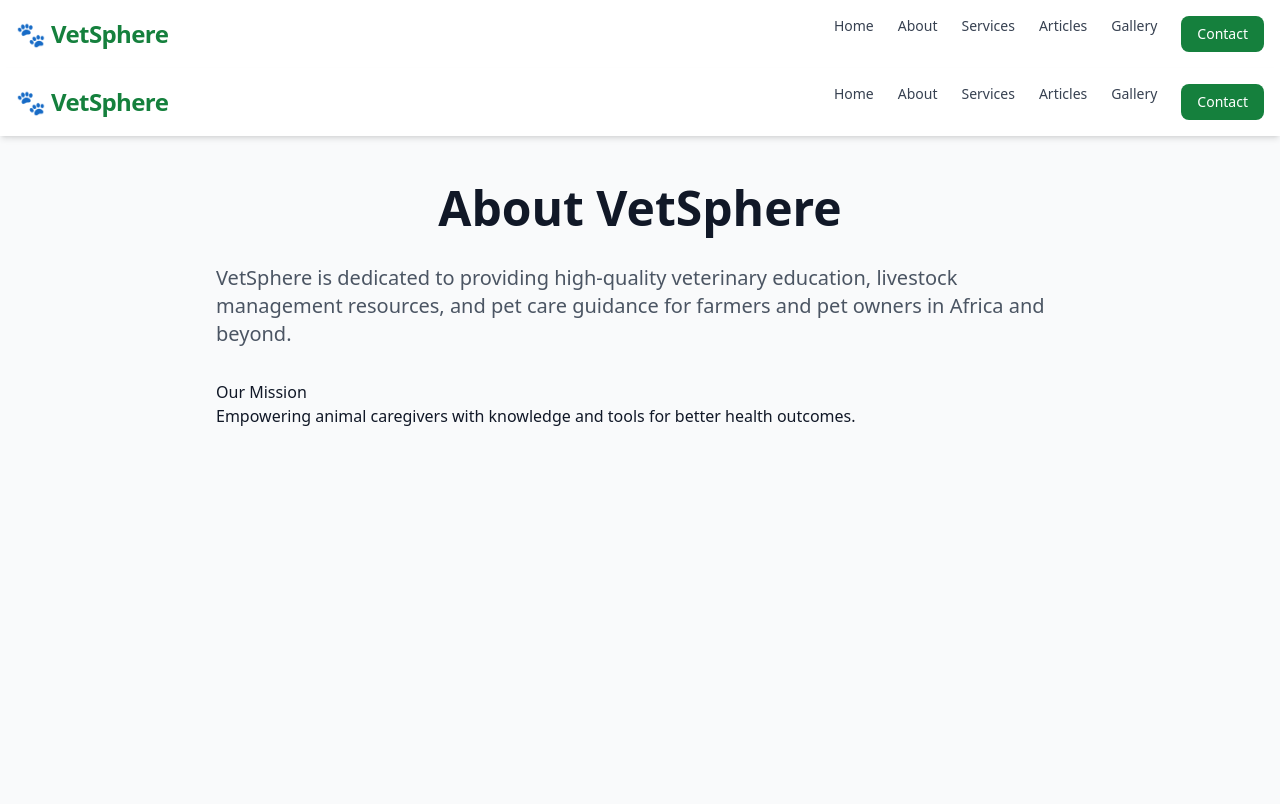
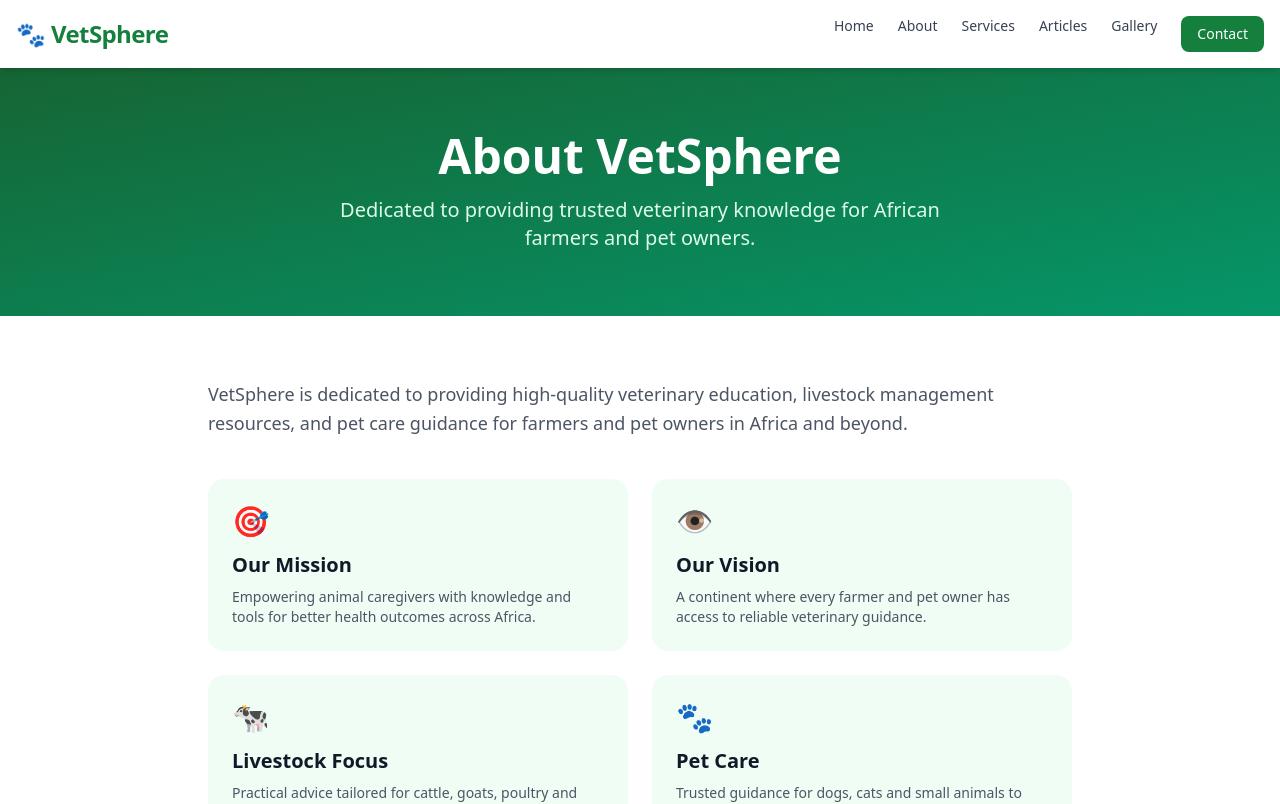
Before and after one commit to mathewschilongo099/VetSphere, a Next.js app: page /about in a window 1280 px wide. Shown: the top 804 px of the page. Built offline with nearby package versions, Linux system fonts and the light colour scheme.

Commit message:
Update page.tsx

```diff
--- a/src/app/about/page.tsx
+++ b/src/app/about/page.tsx
@@ -1,23 +1,46 @@
-import Header from '@/components/layout/Header';
-import Footer from '@/components/layout/Footer';
-
 export default function AboutPage() {
   return (
-    <div>
-      <Header />
-      <main className="min-h-screen bg-gray-50 py-12">
-        <div className="max-w-4xl mx-auto px-6">
-          <h1 className="text-5xl font-bold text-center mb-8">About VetSphere</h1>
-          <p className="text-xl text-gray-600 mb-8">
-            VetSphere is dedicated to providing high-quality veterinary education, livestock management resources, and pet care guidance for farmers and pet owners in Africa and beyond.
+    <div className="min-h-screen bg-white w-full overflow-x-hidden">
+
+      {/* Hero */}
+      <section className="bg-gradient-to-br from-green-800 to-emerald-600 text-white py-16 w-full">
+        <div className="max-w-4xl mx-auto px-4 text-center">
+          <h1 className="text-4xl sm:text-5xl font-extrabold mb-4">About VetSphere</h1>
+          <p className="text-green-100 text-base sm:text-xl max-w-2xl mx-auto">
+            Dedicated to providing trusted veterinary knowledge for African farmers and pet owners.
           </p>
-          <div className="prose max-w-none">
-            <h2>Our Mission</h2>
-            <p>Empowering animal caregivers with knowledge and tools for better health outcomes.</p>
+        </div>
+      </section>
+
+      {/* Content */}
+      <section className="max-w-4xl mx-auto px-4 py-16">
+        <p className="text-lg text-gray-600 mb-10 leading-relaxed">
+          VetSphere is dedicated to providing high-quality veterinary education, livestock management resources, and pet care guidance for farmers and pet owners in Africa and beyond.
+        </p>
+        <div className="grid grid-cols-1 sm:grid-cols-2 gap-6">
+          <div className="bg-green-50 rounded-2xl p-6">
+            <div className="text-3xl mb-3">🎯</div>
+            <h2 className="text-xl font-bold text-gray-900 mb-2">Our Mission</h2>
+            <p className="text-gray-600 text-sm">Empowering animal caregivers with knowledge and tools for better health outcomes across Africa.</p>
+          </div>
+          <div className="bg-green-50 rounded-2xl p-6">
+            <div className="text-3xl mb-3">👁️</div>
+            <h2 className="text-xl font-bold text-gray-900 mb-2">Our Vision</h2>
+            <p className="text-gray-600 text-sm">A continent where every farmer and pet owner has access to reliable veterinary guidance.</p>
+          </div>
+          <div className="bg-green-50 rounded-2xl p-6">
+            <div className="text-3xl mb-3">🐄</div>
+            <h2 className="text-xl font-bold text-gray-900 mb-2">Livestock Focus</h2>
+            <p className="text-gray-600 text-sm">Practical advice tailored for cattle, goats, poultry and more in African conditions.</p>
+          </div>
+          <div className="bg-green-50 rounded-2xl p-6">
+            <div className="text-3xl mb-3">🐾</div>
+            <h2 className="text-xl font-bold text-gray-900 mb-2">Pet Care</h2>
+            <p className="text-gray-600 text-sm">Trusted guidance for dogs, cats and small animals to keep your pets healthy and happy.</p>
           </div>
         </div>
-      </main>
-      <Footer />
+      </section>
+
     </div>
   );
 }
```
